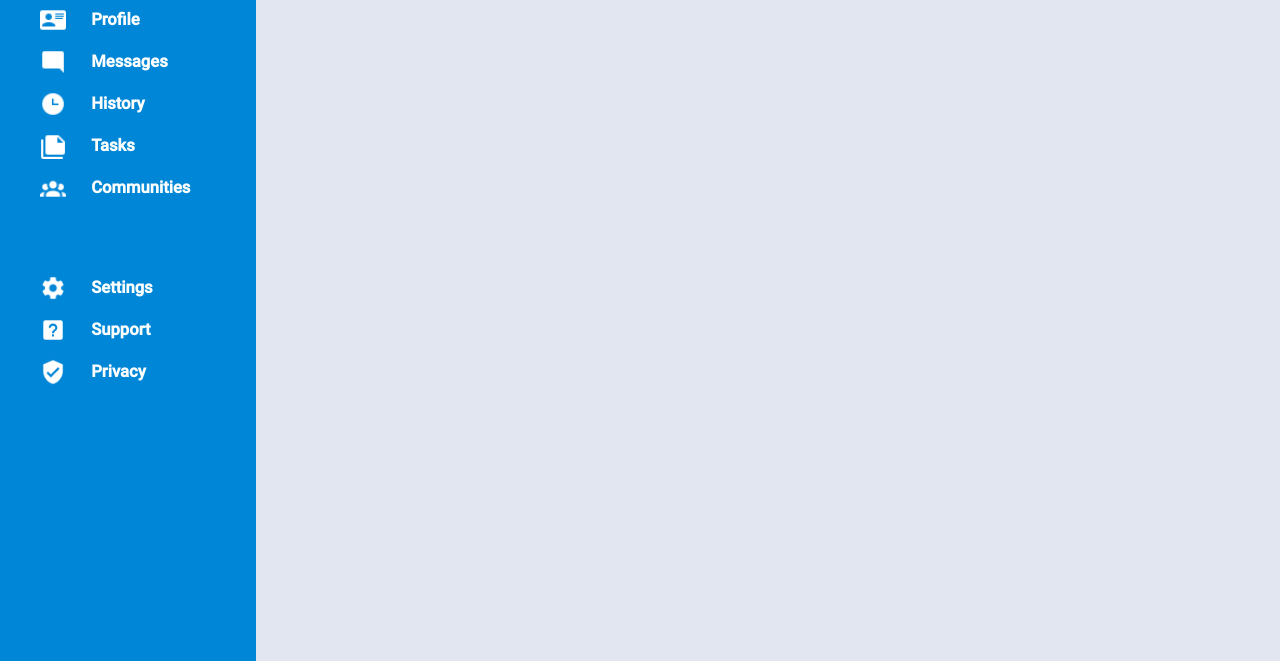
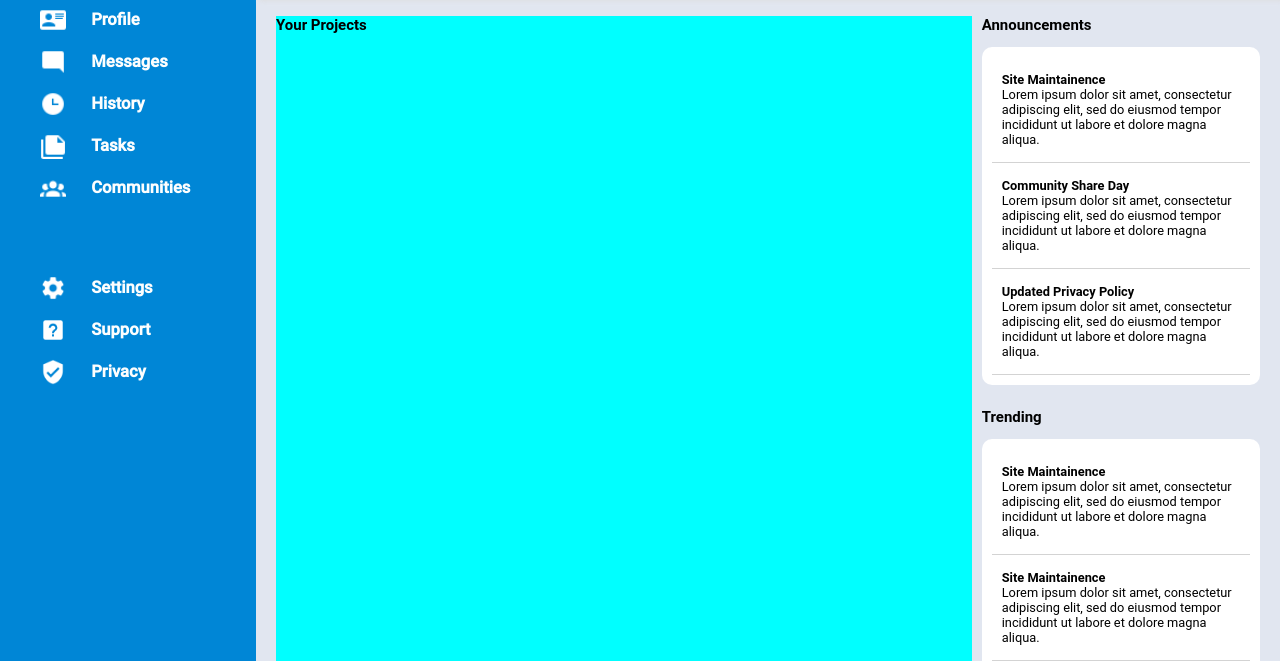
Before and after one commit to SkyAkki/admin-dashboard, a plain HTML site: page index.html in a window 1280 px wide. Shown: the part 139-800 px from the top of the page. Drawn offline with Linux system fonts and the light colour scheme.

Commit message:
add placeholder main content

```diff
--- a/css/stylesheet.css
+++ b/css/stylesheet.css
@@ -35,7 +35,7 @@ html, body {
     min-height: 2.5rem;
     vertical-align: middle;
 }
-ul{
+nav > ul{
     margin: 0px;
     display: grid;
     grid-template-rows: 1fr repeat(6,1fr) 1.5fr repeat(3,1fr);
@@ -45,7 +45,7 @@ ul{
     justify-content: middle;
     /* padding: 0px 0px 0px 2.5rem; */
 }
-li {
+nav > ul > li {
     padding: 3px 0px 10px 4rem;
     list-style-type: none;
     /* Using this property in addition with list-iamge-style incase the other one fails.*/
@@ -57,6 +57,7 @@ header {
     grid-template-rows: 1fr 2fr;
     padding: 5px;
     gap: 10px;
+    box-shadow: 3px 4px 5px 0.5px rgb(220,220,220);
 }
 form {
     justify-self: center;
@@ -84,8 +85,9 @@ header > section {
     grid-template-columns: 1fr 4fr;
     padding-left: 2rem;
 }
-.welcome > h3{
+h3{
     margin: 0px;
+    color: black;
 }
 .notification-icon {
     align-self: center;
@@ -123,4 +125,39 @@ header > button {
 }
 main {
     background-color: #e1e6f0;
+    position: relative;
+    z-index: -1;
+    display: grid;
+    padding: 20px;
+    gap: 10px;
+    grid-template-columns: 5fr 2fr;
+    grid-template-rows: 1fr 1fr;
 }
+.content-grid {
+    grid-row-end: -1;
+    grid-row-start: 1;
+    background-color: aqua;
+}
+.announcements > ul , .trending > ul{
+    background-color: #ffffff;
+    border-radius: 10px;
+    padding: 10px;
+    /* display: grid;
+    grid-template-rows: 1fr 1fr 1fr;
+    grid-auto-rows: 1fr;
+    In-case this were a live announcement feed and we wanted to append the new announcements into the list rather than replacing */
+    color: black;
+    list-style-type: none;
+}
+.card > h4, .card > p{
+    margin: 0px;
+}
+.card {
+    padding: 15px 10px;
+    border-bottom: solid 1px lightgray;
+}
+/* .card-border {
+    width: 100%;
+    height: 1px;
+    background-color: lightgray;
+} */
--- a/index.html
+++ b/index.html
@@ -68,6 +68,54 @@
         <button>Upload</button>
         <button class="sharebutton">Share</button>
     </header>
-    <main></main>
+    <main>
+        <section class="content-grid">
+            <h3>Your Projects</h3>
+            <div>
+
+            </div>
+        </section>
+        <aside class="announcements">
+            <h3>Announcements</h3>
+            <ul>
+                <li class="card">
+                    <h4>Site Maintainence</h4>
+                    <p>Lorem ipsum dolor sit amet, consectetur adipiscing elit, sed do eiusmod
+                        tempor incididunt ut labore et dolore magna aliqua.</p>
+                </li>
+                <!-- <li class="card-border"></li> -->
+                <li class="card">
+                    <h4>Community Share Day</h4>
+                    <p>Lorem ipsum dolor sit amet, consectetur adipiscing elit, sed do eiusmod
+                        tempor incididunt ut labore et dolore magna aliqua.</p>
+                </li>
+                <li class="card">
+                    <h4>Updated Privacy Policy</h4>
+                    <p>Lorem ipsum dolor sit amet, consectetur adipiscing elit, sed do eiusmod
+                        tempor incididunt ut labore et dolore magna aliqua.</p>
+                </li>
+            </ul>
+        </aside>
+        <aside class="trending">
+            <h3>Trending</h3>
+            <ul>
+                <li class="card">
+                    <h4>Site Maintainence</h4>
+                    <p>Lorem ipsum dolor sit amet, consectetur adipiscing elit, sed do eiusmod
+                        tempor incididunt ut labore et dolore magna aliqua.</p>
+                </li>
+                <li class="card">
+                    <h4>Site Maintainence</h4>
+                    <p>Lorem ipsum dolor sit amet, consectetur adipiscing elit, sed do eiusmod
+                        tempor incididunt ut labore et dolore magna aliqua.</p>
+                </li>
+                <li class="card">
+                    <h4>Site Maintainence</h4>
+                    <p>Lorem ipsum dolor sit amet, consectetur adipiscing elit, sed do eiusmod
+                        tempor incididunt ut labore et dolore magna aliqua.</p>
+                </li>
+            </ul>
+        </aside>
+    </main>
 </body>
 </html>
```
